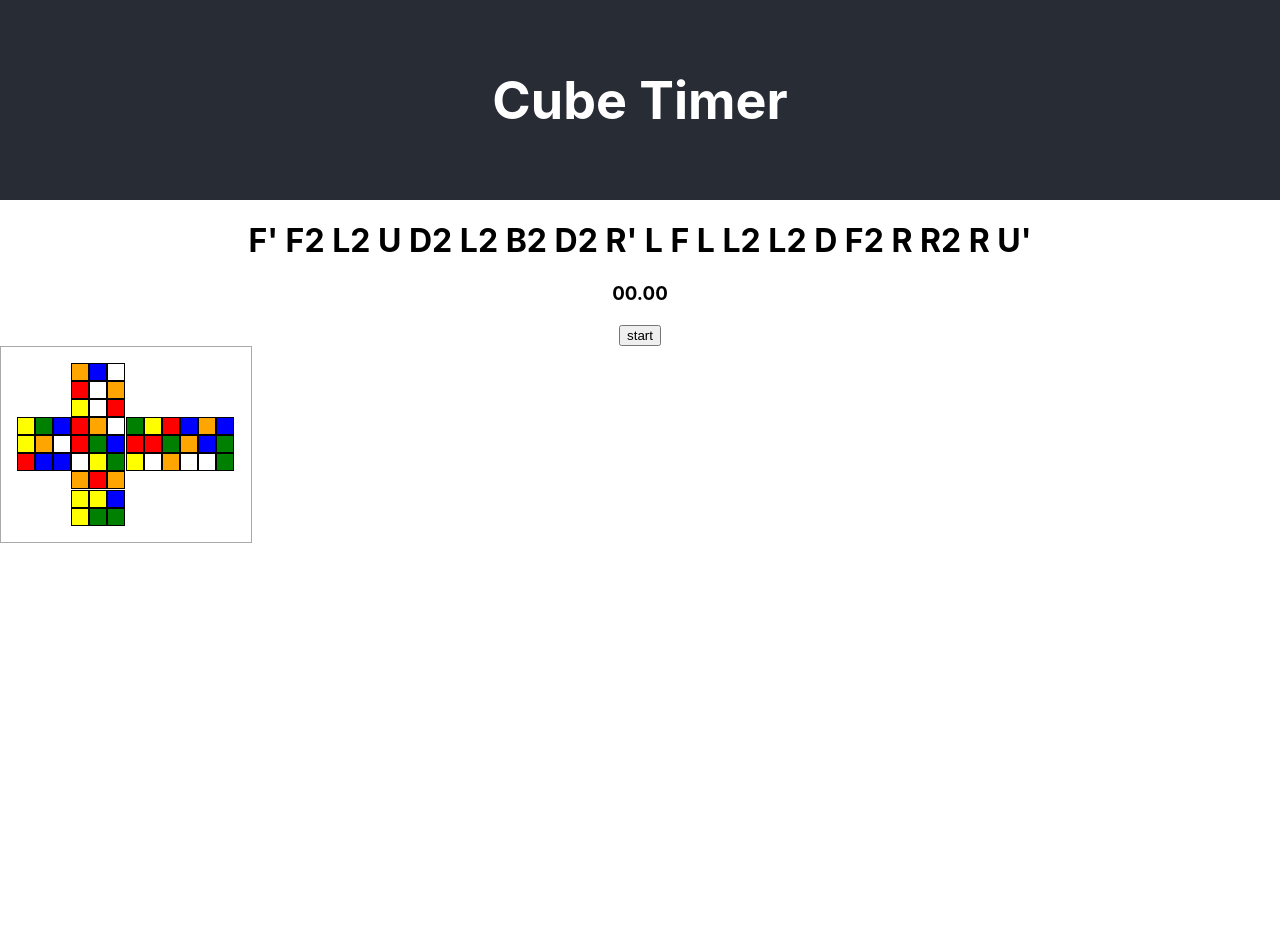
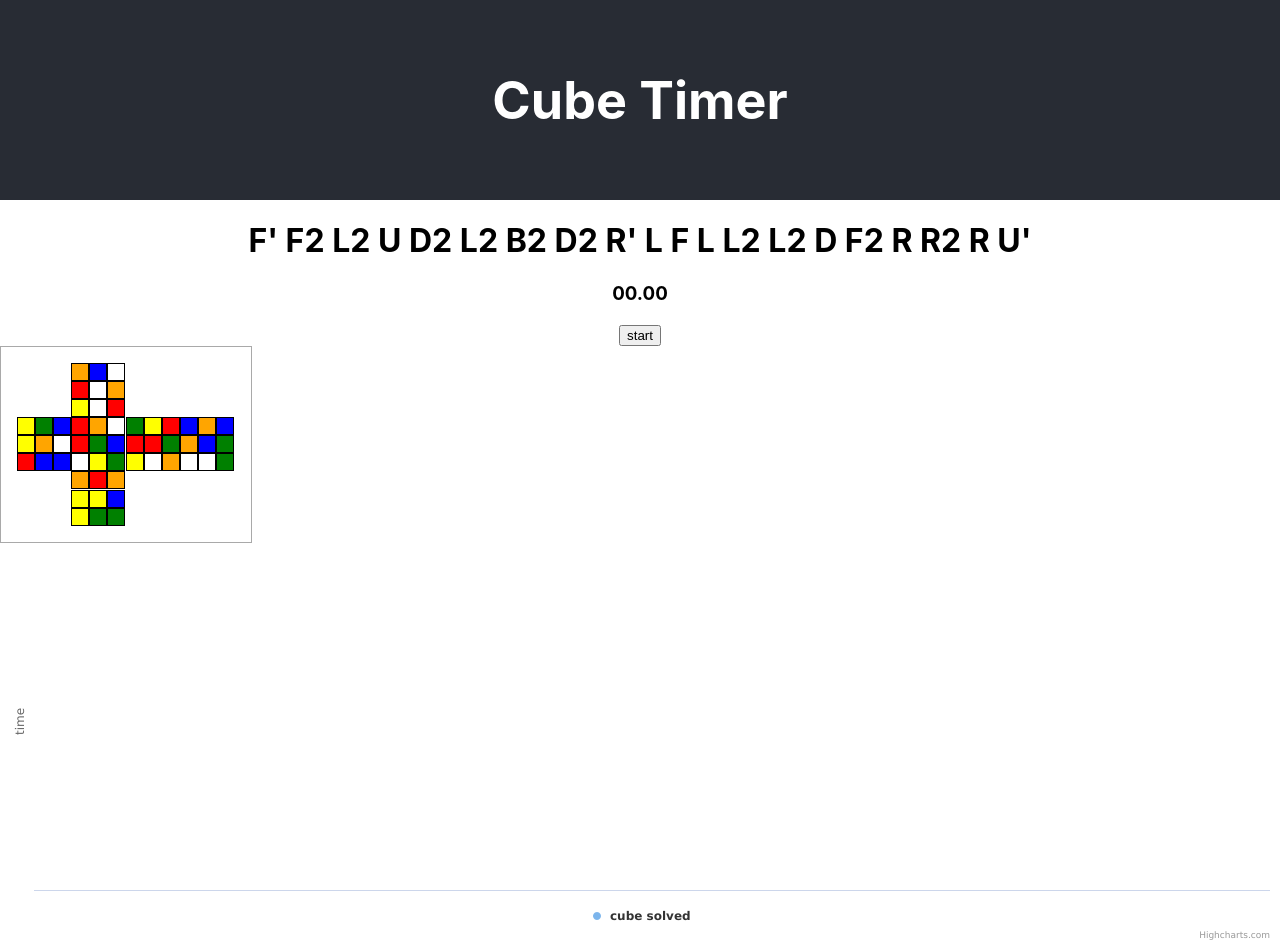
Before and after one commit to ORORRR/cube-timer, a React (Create React App) app: page / in a window 1280 px wide. Before the commit the page ends 800 px from the top, so only its background shows below. Built offline with nearby package versions, Linux system fonts and the light colour scheme.

Commit message:
add chart form solves

```diff
--- a/package.json
+++ b/package.json
@@ -6,9 +6,11 @@
     "@testing-library/jest-dom": "^4.2.4",
     "@testing-library/react": "^9.5.0",
     "@testing-library/user-event": "^7.2.1",
+    "highcharts": "^8.1.2",
+    "highcharts-react-official": "^3.0.0",
     "react": "^16.13.1",
     "react-dom": "^16.13.1",
-    "react-scripts": "3.4.1",
+    "react-scripts": "^3.4.3",
     "styled-components": "^5.1.1"
   },
   "scripts": {
--- a/src/App.js
+++ b/src/App.js
@@ -4,6 +4,7 @@ import Scramble from './components/Scramble'
 import Timer from './components/Timer'
 import ScrambleSchema from './components/ScrambleSchema'
 import SolvesList from './components/solvesList'
+import SolvesGraph from './components/solvesGraph'
 import { generateScramble } from './utils/cube'
 
 const App = () => {
@@ -19,7 +20,7 @@ const App = () => {
     let interval = null;
     if (timerIsOn) {
       interval = setInterval(() => {
-        setTimerTime(time => Date.now() - timerStartTime);
+        setTimerTime(Date.now() - timerStartTime);
       }, 10)
     } else if (!timerIsOn && timerTime !== 0) {
       clearInterval(interval)
@@ -59,6 +60,7 @@ const App = () => {
       />
       <ScrambleSchema scramble={currentScramble}></ScrambleSchema>
       <SolvesList solves={solves} deleteSolve={deleteSolve}></SolvesList>
+      <SolvesGraph solves={solves}></SolvesGraph>
     </div>
   );
 }
--- a/src/components/Timer/index.js
+++ b/src/components/Timer/index.js
@@ -10,7 +10,7 @@ const Timer = ({time, isOn, startTimer, stopTimer})  => {
             <h3>{msToTime(time)}</h3>
             { isOn? stopButton : startButton }
         </>
-    );
+    )
 }
 
 export default Timer
--- /dev/null
+++ b/src/components/solvesGraph/index.js
@@ -0,0 +1,50 @@
+import React from 'react'
+import Highcharts from 'highcharts'
+import HighchartsReact from 'highcharts-react-official'
+
+
+const SolvesGraph = ({ solves })  => {
+
+    const formatData = (solves) => {
+        return solves.map( (solve) => {
+            return [solve['date'], solve['time']]
+        })
+    }
+
+    const chartOptions = {
+        chart: {
+            type: 'scatter'
+        },
+        title: null,
+        xAxis: {
+            type: 'datetime',
+            dateTimeLabelFormats: {
+                day: '%e of %b'
+            }
+        },
+        yAxis: {
+            type: 'datetime',
+            dateTimeLabelFormats: {
+                second: '%S.%Ls',
+                millisecond: '%S.%Ls'
+            },
+            title: {
+                text: 'time'
+            }
+        },
+        series: [{
+            name: "cube solved",
+            data: formatData(solves)
+        }]
+    }
+
+    return (
+        <HighchartsReact
+            highcharts={Highcharts}
+            constructorType={'chart'}
+            options={chartOptions}
+        />
+    )
+}
+
+export default SolvesGraph
```
